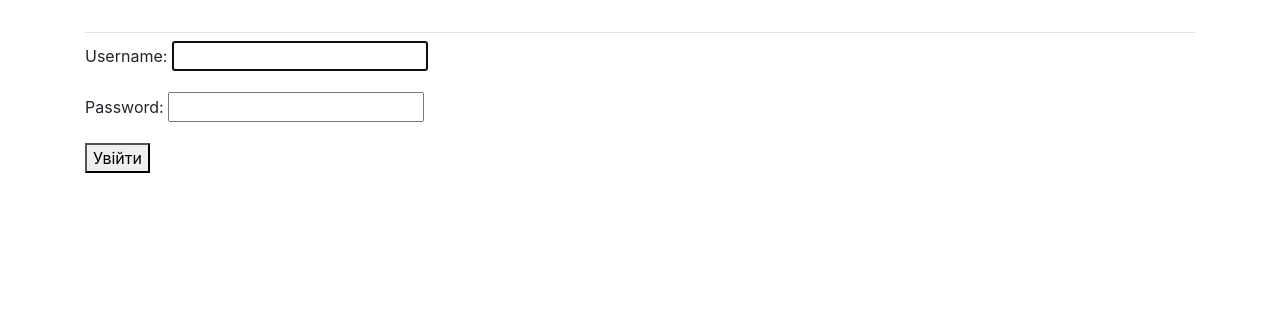
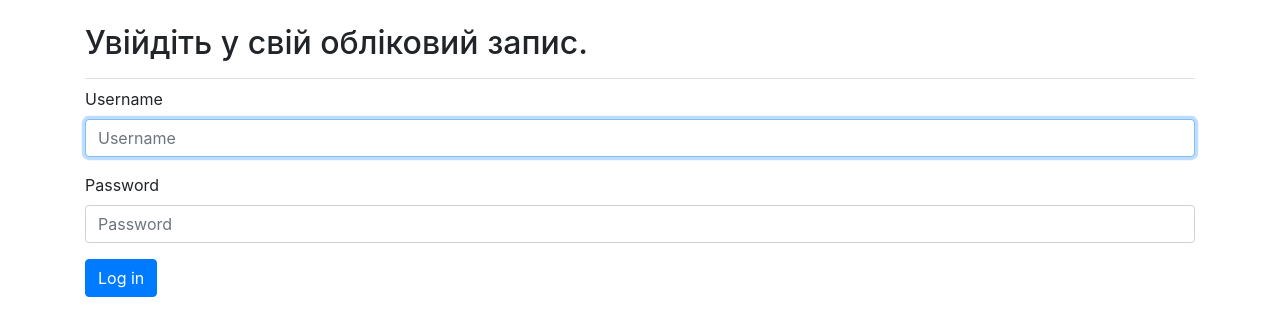
Before and after one commit to machinatororis/learnTracker, a Django app: page /users/login/ in a window 1280 px wide. Shown: the part 58-394 px from the top of the page. Run offline with Django 5.2, Linux system fonts and the light colour scheme; some libraries are stand-ins or nearby versions.

Commit message:
edit: used booststrap_form

```diff
--- a/users/templates/registration/login.html
+++ b/users/templates/registration/login.html
@@ -6,20 +6,31 @@
 </head>
 <body>
     {% extends "learn_trackers/base.html" %}
+    {% load bootstrap4 %}
+
+    {% block page_header %}
+        <h2>Увійдіть у свій обліковий запис.</h2>
+    {% endblock page_header %}
+
+
 
     {% block content %}
         {% if form.errors %}
             <p>Ваш логін і пароль не співпадають. Спробуйте ще раз.</p>
         {% endif %}
 
-        <form method="post" action="{% url "users:login" %}">
+        <form method="post" action="{% url 'users:login' %}" class="form">
             {% csrf_token %}
-            {{ form.as_p }}
+            {% bootstrap_form form %}
+            {% buttons %}
+                <button name="submit" class="btn btn-primary">Log in</button>
+            {% endbuttons %}
 
-            <button name="submit">Увійти</button>
             <input type="hidden" name="next"
-                value="{% url "learn_trackers:index" %}" />
-    </form>
-    {% endblock content %}
+            value="{% url 'learn_trackers:index' %}" />
+        </form>
+
+  {% endblock content %}
+
 </body>
 </html>
```
